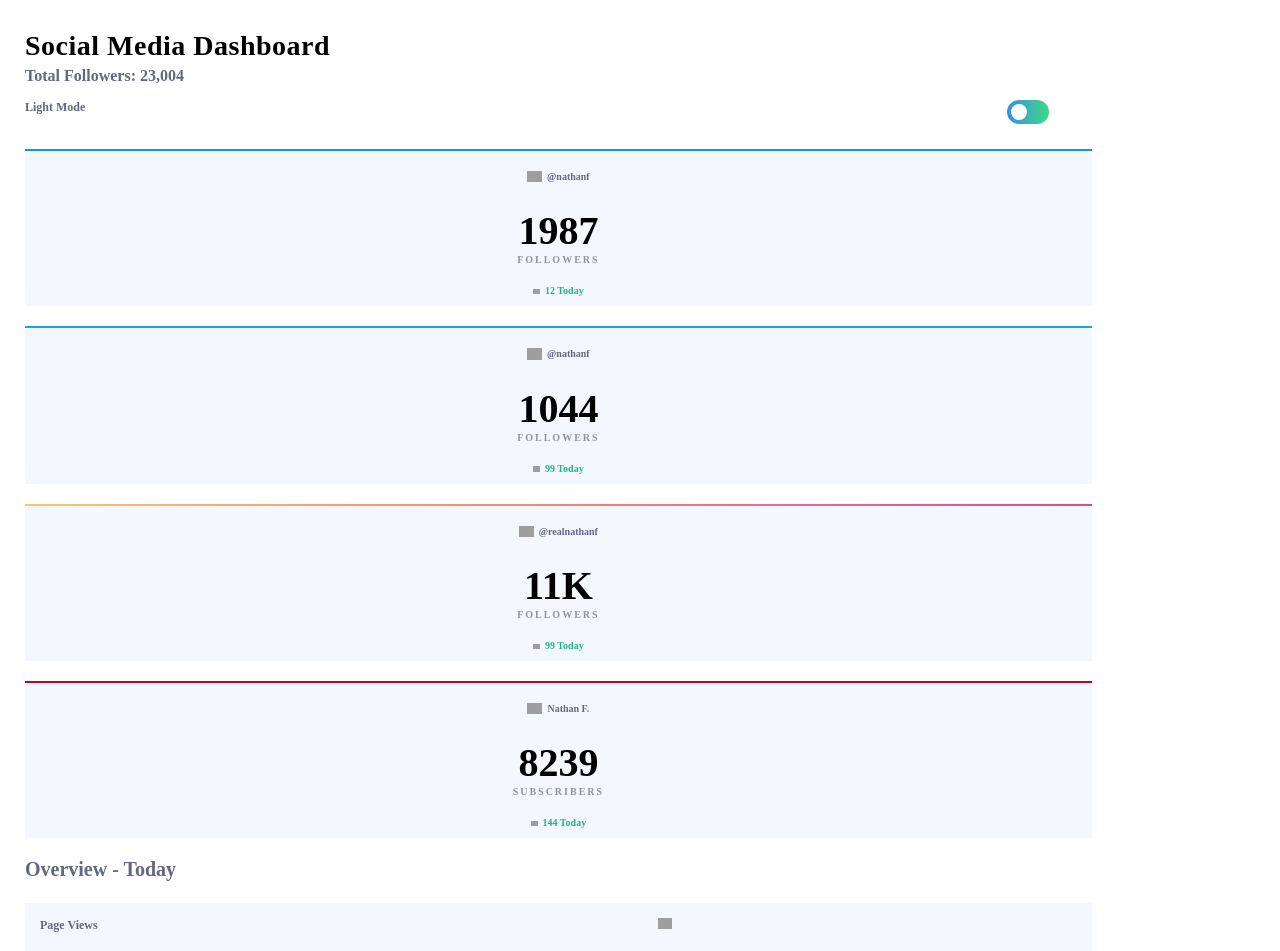
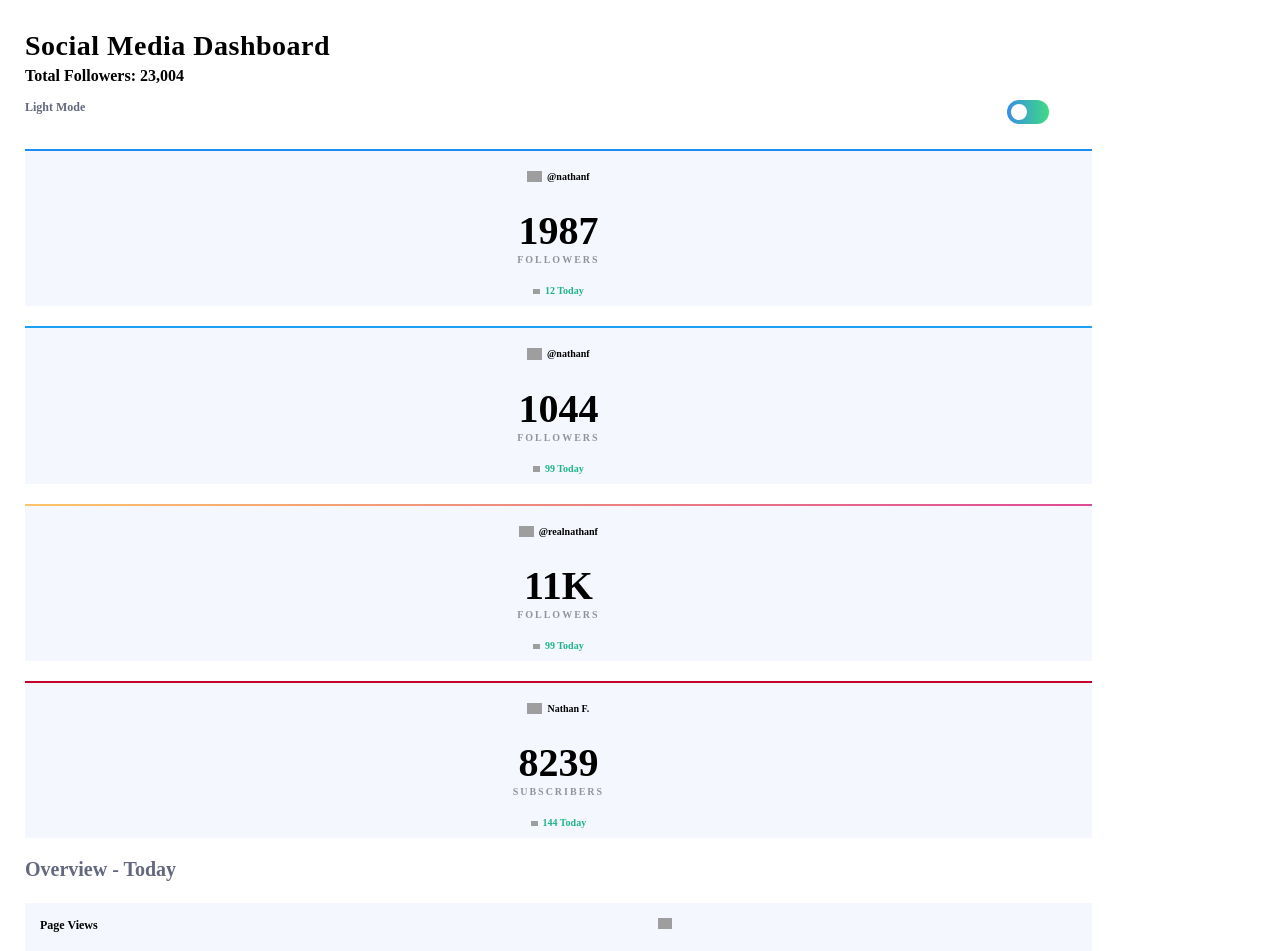
Before and after one commit to olesiaMartushkanova/social-media-dashboard, a React app: page / in a window 1280 px wide. Shown: the top 951 px of the page. Built offline with nearby package versions, Linux system fonts and the light colour scheme; grey boxes are pictures that could not be loaded.

Commit message:
impr dark style

```diff
--- a/src/App.module.scss
+++ b/src/App.module.scss
@@ -49,7 +49,7 @@
 }
 
 .totalFollowersText {
-  color: $dark-greyish-blue;
+  color: $black;
   margin-bottom: 15px;
 }
 
@@ -62,7 +62,7 @@
 }
 
 .switchToggleLabel {
-  color: $dark-greyish-blue;
+  color: $dark-greyish-blue-text;
   font-size: 12px;
   margin-right: 25px;
 }
@@ -96,7 +96,7 @@ li {
 }
 
 .overviewTitle {
-  color: $dark-greyish-blue;
+  color: $dark-greyish-blue-text;
   font-size: 20px;
   margin-bottom: 22px;
 
@@ -105,3 +105,7 @@ li {
     margin-top: 40px;
   }
 }
+
+.darkSubtitle {
+  color: $dark-desaturated-blue-text;
+}
--- a/src/App.tsx
+++ b/src/App.tsx
@@ -38,7 +38,11 @@ const App = () => {
               Social Media Dashboard
             </div>
 
-            <div className={styles.totalFollowersText}>
+            <div
+              className={classnames(styles.totalFollowersText, {
+                [styles.darkSubtitle]: theme === Theme.Dark,
+              })}
+            >
               Total Followers: 23,004
             </div>
 
@@ -66,7 +70,13 @@ const App = () => {
               ))}
             </div>
 
-            <div className={styles.overviewTitle}>Overview - Today</div>
+            <div
+              className={classnames(styles.overviewTitle, {
+                [styles.darkSubtitle]: theme === Theme.Dark,
+              })}
+            >
+              Overview - Today
+            </div>
 
             <div
               className={classnames(
--- a/src/components/Base/Card/Card.module.scss
+++ b/src/components/Base/Card/Card.module.scss
@@ -9,6 +9,6 @@
 }
 
 .cardDark {
-  background-color: $dark-desaturated-blue;
+  background-color: $dark-desaturated-blue-bg;
   color: $white;
 }
--- a/src/components/SocialCard/SocialCard.module.scss
+++ b/src/components/SocialCard/SocialCard.module.scss
@@ -30,7 +30,7 @@
   display: flex;
   flex-direction: row;
   justify-content: center;
-  color: $dark-greyish-blue;
+  color: $dark-greyish-blue-text;
   margin-top: 20px;
   margin-bottom: 20px;
   font-size: 10px;
@@ -40,6 +40,14 @@
     margin-bottom: 20px;
     font-size: 14px;
   }
+}
+
+.iconTitle {
+  color: $black;
+}
+
+.iconTitleDark {
+  color: $dark-desaturated-blue-text;
 }
 
 .image {
--- a/src/components/SocialCard/SocialCard.tsx
+++ b/src/components/SocialCard/SocialCard.tsx
@@ -6,6 +6,7 @@ import IconUp from '../../images/icon-up.svg';
 import { ITheme } from '../../utils/types';
 import styles from './SocialCard.module.scss';
 import Card from '../Base/Card/Card';
+import { Theme } from '../../context/ThemeContext';
 
 export interface ISocialCard extends ITheme {
   id: string;
@@ -41,8 +42,15 @@ const SocialCard = ({
       <div className={styles.mainContentContainer}>
         <div className={styles.iconContainer}>
           <img className={styles.image} src={icon} />
-          <div>{iconTitle}</div>
+          <div
+            className={classnames(styles.iconTitle, {
+              [styles.iconTitleDark]: theme === Theme.Dark,
+            })}
+          >
+            {iconTitle}
+          </div>
         </div>
+
         <div className={styles.socialInteractionsNumber}>
           {socialInteractions}
         </div>
--- a/src/components/TodayCard/TodayCard.module.scss
+++ b/src/components/TodayCard/TodayCard.module.scss
@@ -69,12 +69,17 @@
 
 .title {
   font-weight: $bold-text;
-  color: $dark-greyish-blue;
+  color: $dark-greyish-blue-text;
   font-size: 12px;
+  color: $black;
 
   @include media-desktop() {
     font-size: 14px;
   }
+}
+
+.titleDark {
+  color: $dark-desaturated-blue-text;
 }
 
 .activityNumber {
--- a/src/components/TodayCard/TodayCard.tsx
+++ b/src/components/TodayCard/TodayCard.tsx
@@ -46,7 +46,13 @@ const TodayCard = ({
       className={classnames(styles.mainContentContainer, styles.card)}
     >
       <div className={classnames(styles.column, styles.leftColumn)}>
-        <div className={styles.title}>{title}</div>
+        <div
+          className={classnames(styles.title, {
+            [styles.titleDark]: theme === Theme.Dark,
+          })}
+        >
+          {title}
+        </div>
         <div
           className={classnames(styles.socialInteraction, {
             [styles.socialInteractionDark]: theme === Theme.Dark,
--- a/src/scss/_variables.scss
+++ b/src/scss/_variables.scss
@@ -6,8 +6,9 @@ $black: black;
 $dark-white: hsl(227, 47%, 96%);
 $very-dark-blue-bg: hsl(230, 17%, 14%);
 $very-dark-blue-top-bg: hsl(232, 19%, 15%);
-$dark-desaturated-blue: hsl(228, 28%, 20%);
-$dark-greyish-blue: hsl(228, 12%, 44%);
+$dark-desaturated-blue-bg: hsl(228, 28%, 20%);
+$dark-desaturated-blue-text: hsl(228, 34%, 66%);
+$dark-greyish-blue-text: hsl(228, 12%, 44%);
 $very-pale-blue: hsl(225, 100%, 98%);
 $light-blue: hsl(227, 47%, 96%);
 
```
